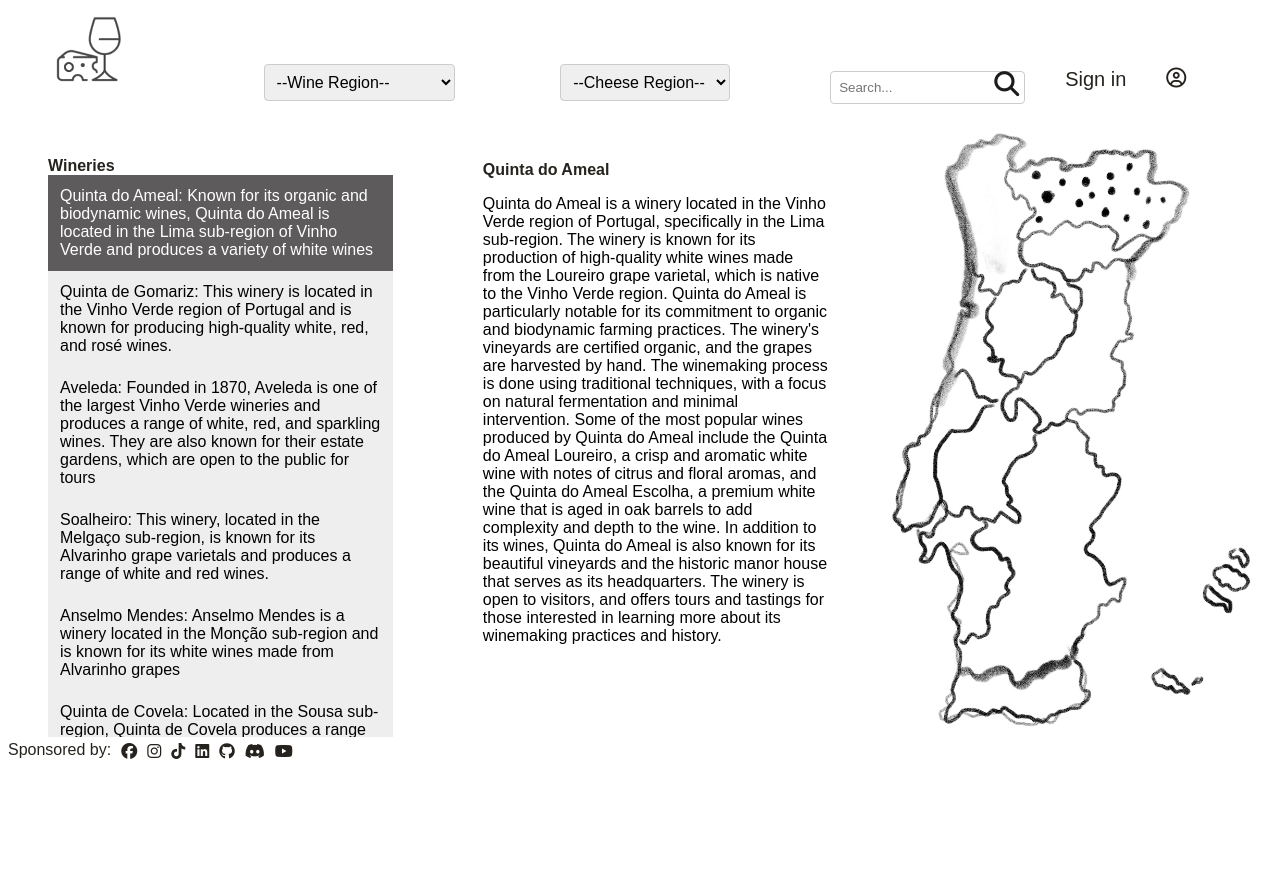
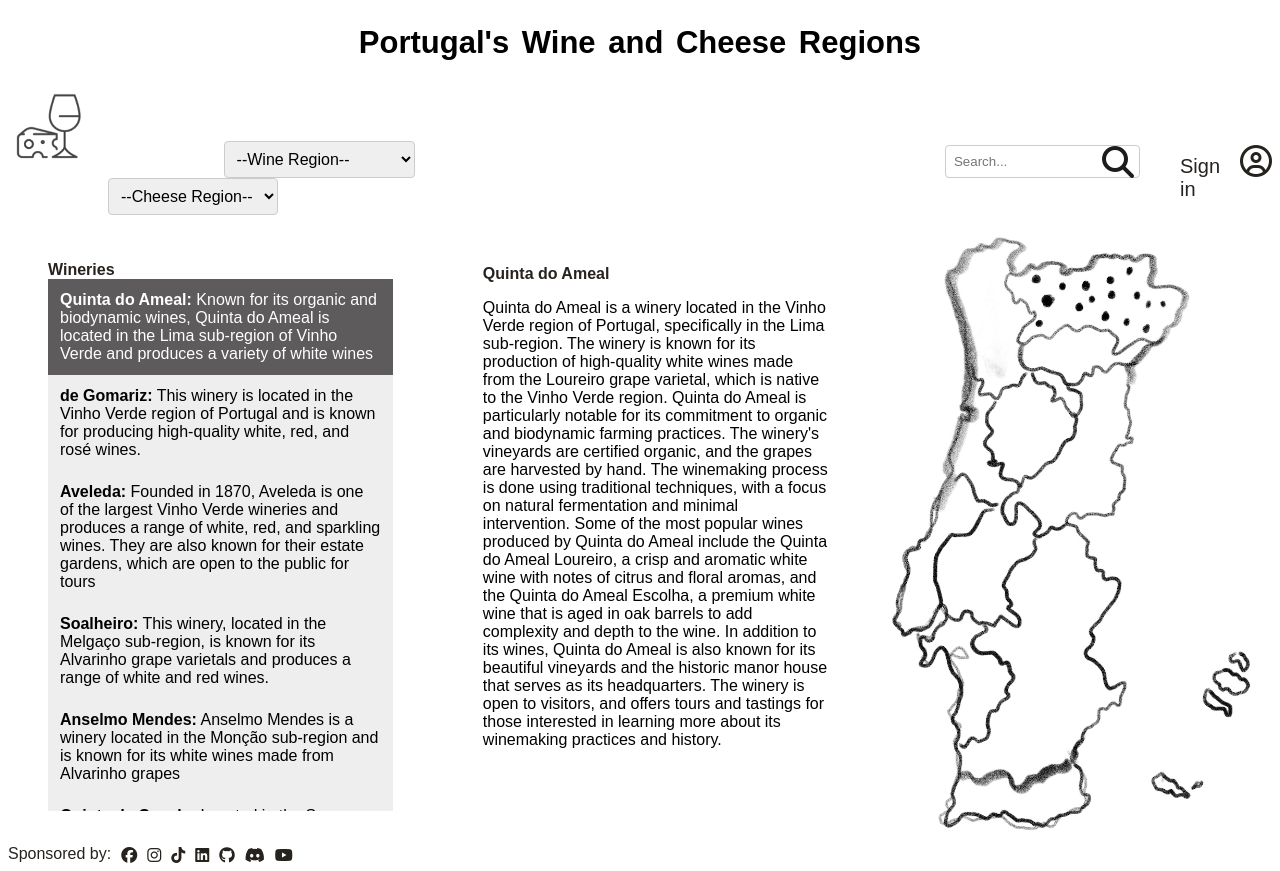
Before and after one commit to ferlui32/firstProject, a website: page searchProd.html in a window 1280 px wide. Before the commit the page ends 800 px from the top, so only its background shows below. Drawn offline with Linux system fonts and the light colour scheme.

Commit message:
created search page

```diff
--- a/searchProd.html
+++ b/searchProd.html
@@ -9,6 +9,11 @@
     <title>Document</title>
 </head>
 <body>
+  <header>
+    <p>
+      Portugal's Wine and Cheese Regions
+    </p>
+  </header>
     <nav class="navBarSearch">
         <ul class="menu">
           <li><img src="images/wine-cheese.png" alt="Logo"></li>
@@ -54,7 +59,7 @@
             <!-- </li> -->
 
         </ul>
-        <div class="searchSignin">
+        <div class="searchSignin searchSignin2">
           <form action="#" method="get">
             <label for="search"></label>
             <input type="text" id="search" name="search" placeholder="Search...">
@@ -70,13 +75,13 @@
 
         <figure class="wineList">
           <figcaption>Wineries</figcaption>
-              <a href="#" class="active">Quinta do Ameal: Known for its organic and biodynamic wines, Quinta do Ameal is located in the Lima sub-region of Vinho Verde and produces a variety of white wines</a>
-              <a href="#">Quinta de Gomariz: This winery is located in the Vinho Verde region of Portugal and is known for producing high-quality white, red, and rosé wines.</a>
-              <a href="#">Aveleda: Founded in 1870, Aveleda is one of the largest Vinho Verde wineries and produces a range of white, red, and sparkling wines. They are also known for their estate gardens, which are open to the public for tours</a>
-              <a href="#">Soalheiro: This winery, located in the Melgaço sub-region, is known for its Alvarinho grape varietals and produces a range of white and red wines.</a>
-              <a href="#">Anselmo Mendes: Anselmo Mendes is a winery located in the Monção sub-region and is known for its white wines made from Alvarinho grapes</a>
-              <a href="#">Quinta de Covela: Located in the Sousa sub-region, Quinta de Covela produces a range of white, red, and rosé wines, as well as a sparkling wine made from the Arinto grape.</a>
-              <a href="#">Casa de Mouraz: This winery, located in the Távora-Varosa sub-region, produces organic and biodynamic wines, including reds, whites, and rosés.</a>
+              <a href="#" class="active"><b>Quinta do Ameal:</b> Known for its organic and biodynamic wines, Quinta do Ameal is located in the Lima sub-region of Vinho Verde and produces a variety of white wines</a>
+              <a href="#"><b> de Gomariz:</b> This winery is located in the Vinho Verde region of Portugal and is known for producing high-quality white, red, and rosé wines.</a>
+              <a href="#"><b>Aveleda:</b> Founded in 1870, Aveleda is one of the largest Vinho Verde wineries and produces a range of white, red, and sparkling wines. They are also known for their estate gardens, which are open to the public for tours</a>
+              <a href="#"><b>Soalheiro:</b> This winery, located in the Melgaço sub-region, is known for its Alvarinho grape varietals and produces a range of white and red wines.</a>
+              <a href="#"><b>Anselmo Mendes:</b> Anselmo Mendes is a winery located in the Monção sub-region and is known for its white wines made from Alvarinho grapes</a>
+              <a href="#"><b>Quinta de Covela:</b> Located in the Sousa sub-region, Quinta de Covela produces a range of white, red, and rosé wines, as well as a sparkling wine made from the Arinto grape.</a>
+              <a href="#"><b>Casa de Mouraz:</b> This winery, located in the Távora-Varosa sub-region, produces organic and biodynamic wines, including reds, whites, and rosés.</a>
         </figure>
 
         <figure class="WineryDescription">
--- a/style.css
+++ b/style.css
@@ -3,6 +3,18 @@
   --textColorSchPg: rgb(38, 35, 30);
   --titleBackgroundColor: rgb(93, 91, 91);
   --fontFamily: Arial, Helvetica, sans-serif;
+  --FontTitle: 'Montserrat', sans-serif;
+  --FontHeader: 'Bebas Neue', cursive;
+}
+
+header{
+  font-family: var(--FontTitle);
+  text-align: center;
+  font-size: 31px;
+  font-weight: 900;
+  word-spacing: 4px;
+  line-height: 0.75;
+  margin: 10px 0px 10px 0px
 }
 
 .navBar{
@@ -27,6 +39,7 @@
 
 .menu{
   margin: 0px;
+  padding: 0 0 0 0;
 }
 
 .menu img {
@@ -64,10 +77,14 @@
 
 /* search button */
 
+.searchSignin{
+  height: 0px;
+}
+
 .searchSignin form {
   position: relative;
-  display: inline-block;
-  margin-top: 63px;
+  /* display: inline-block; */
+  margin-top: 60px;
   height: fit-content;
 }
 
@@ -88,20 +105,33 @@
 }
 
 .fa-search {
-  font-size: 25px;
+  font-size: xx-large;
   color: rgb(29, 28, 28);
 }
 
 .searchSignin{
   display: flex;
   justify-content: space-around;
-  margin-left: 100px;
+  margin-left: 750px;
 }
 
-.searchSignin p, .fa-regular {
+.searchSignin2{
+  margin-left: 480px;
+}
+
+.searchSignin p {
+  margin-top: 70px;
+  padding-left: 40px;
+
+}
+
+
+.fa-regular{
   margin-top: 60px;
-  padding-left: 40px;
+  font-size: xx-large;
+  padding-left: 20px;
 }
+
   select {
     font-size: 16px;
     padding: 8px;
@@ -133,8 +163,23 @@
   align-items: flex-end;
   text-shadow: 2px 0px 4px rgb(20, 20, 20);
 }
-.siteIntro p{
-  width: 65ch;
+
+
+.siteIntro>p{
+  width: 47ch;
+  font-size: 20px;
+}
+
+
+.siteIntro>.title{
+  font-family: var(--FontTitle);
+  width: 631px;
+  font-size: 61px;
+  font-weight: 900;
+  text-align: left;
+  margin-block-start: 50px;
+  word-spacing: -6px;
+  line-height: 0.75;
 
 }
 
@@ -165,8 +210,8 @@
 }
 
 .wineList, .WineryDescription {
-  width: 352px;
-  height: 580px;
+  width: 500px;
+  height: 550px;
   padding-top: 30px;
   overflow-y: scroll;
   font-family: var(--fontFamily);
```
Also changed, not shown: index.html (+7 -18 lines).
